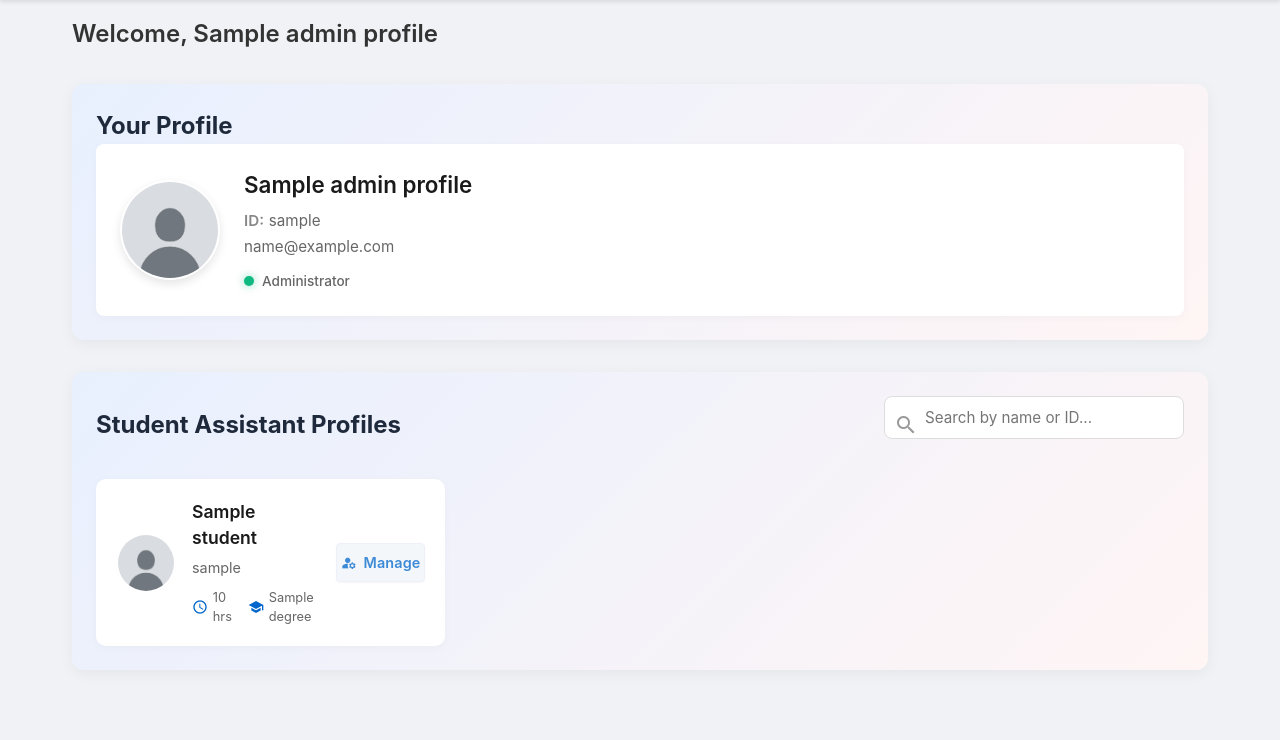
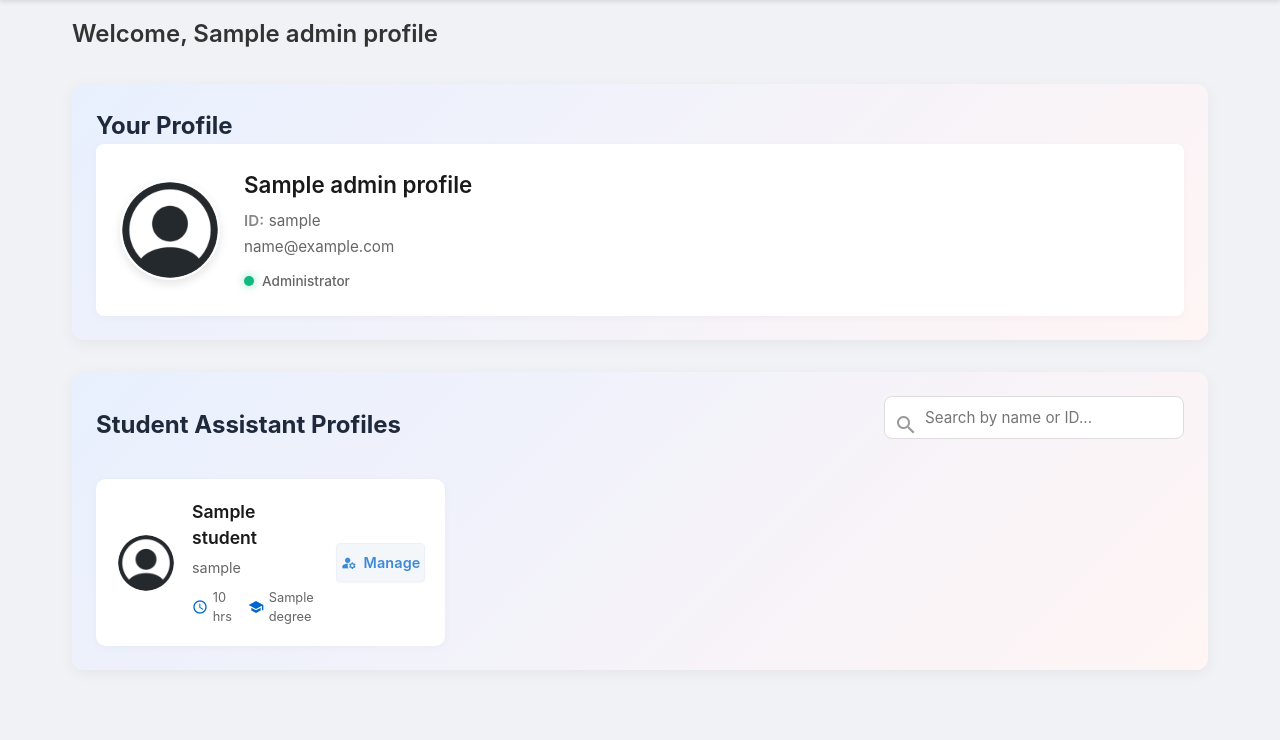
Before and after one commit to firepenguindisopanda/INFO3604-help-desk-rostering, a Flask app: template App/templates/admin/profile/index.html in a window 1280 px wide. Shown: the part 73-813 px from the top of the page. Run offline with Flask 3, Linux system fonts and the light colour scheme; the template is opened without the code that fills it: most values are stand-ins (such as "Sample title", 1, 10 or a date in 2020).

Commit message:
New Avatar

```diff
--- a/App/controllers/request.py
+++ b/App/controllers/request.py
@@ -26,7 +26,7 @@ def get_all_requests():
             "name": student.get_name(),
             "role": "Student Assistant",
             "id_number": student.username,
-            "image": "/static/images/DefaultAvatar.jpg",
+            "image": "/static/images/DefaultAvatar.png",
             "requests": []
         }
 
--- a/App/controllers/tracking.py
+++ b/App/controllers/tracking.py
@@ -82,7 +82,7 @@ def get_all_assistant_stats():
             stats.append({
                 'id': assistant.username,
                 'name': student.get_name(),
-                'image': '/static/images/DefaultAvatar.jpg',
+                'image': '/static/images/DefaultAvatar.png',
                 'semester_attendance': f"{assistant_stats['semester']['hours']:.1f}",
                 'week_attendance': f"{assistant_stats['weekly']['hours']:.1f}"
             })
@@ -228,7 +228,7 @@ def get_shift_attendance_records(shift_id=None, date_range=None):
             record = {
                 'staff_id': entry.username,
                 'staff_name': student.get_name(),
-                'image': '/static/images/DefaultAvatar.jpg',
+                'image': '/static/images/DefaultAvatar.png',
                 'date': entry.clock_in.strftime('%m-%d-%y') if entry.clock_in else 'ABSENT',
                 'day': entry.clock_in.strftime('%A') if entry.clock_in else 'ABSENT',
                 'login_time': entry.clock_in.strftime('%I:%M%p') if entry.clock_in else 'ABSENT',
--- a/App/templates/admin/profile/index.html
+++ b/App/templates/admin/profile/index.html
@@ -13,7 +13,7 @@
     <h2>Your Profile</h2>
     <div class="profile-info">
         <div class="profile-avatar">
-            <img src="{{ url_for('static', filename='images/DefaultAvatar.jpg') }}" alt="{{ admin_profile.name }}" class="avatar avatar-lg">
+            <img src="{{ url_for('static', filename='images/DefaultAvatar.png') }}" alt="{{ admin_profile.name }}" class="avatar avatar-lg">
             <div class="avatar-overlay">
                 <span class="material-icons">photo_camera</span>
             </div>
@@ -48,7 +48,7 @@
         {% for student in students %}
         <div class="staff-item" data-username="{{ student.username }}">
             <div class="staff-avatar">
-                <img src="{{ url_for('static', filename='images/DefaultAvatar.jpg') }}" alt="{{ student.name }}" class="avatar avatar-sm">
+                <img src="{{ url_for('static', filename='images/DefaultAvatar.png') }}" alt="{{ student.name }}" class="avatar avatar-sm">
             </div>
             <div class="staff-info">
                 <h4 class="staff-name">{{ student.name }}</h4>
--- a/App/templates/admin/profile/staff_profile.html
+++ b/App/templates/admin/profile/staff_profile.html
@@ -11,7 +11,7 @@
 <div class="staff-profile-card">
     <div class="profile-header">
         <div class="profile-avatar">
-            <img src="{{ url_for('static', filename='images/DefaultAvatar.jpg') }}" alt="{{ profile.name }}" width="120" height="120">
+            <img src="{{ url_for('static', filename='images/DefaultAvatar.png') }}" alt="{{ profile.name }}" width="120" height="120">
         </div>
         <div class="profile-info">
             <h1 class="profile-name">{{ profile.name }}</h1>
--- a/App/templates/volunteer/profile/index.html
+++ b/App/templates/volunteer/profile/index.html
@@ -24,7 +24,7 @@
     <!-- Profile Information Section -->
     <div class="profile-info-section">
         <div class="profile-image">
-            <img src="{{ user.image_url|default(url_for('static', filename='images/DefaultAvatar.jpg')) }}" alt="Profile Image" id="profileDisplayImage">
+            <img src="{{ user.image_url|default(url_for('static', filename='images/DefaultAvatar.png')) }}" alt="Profile Image" id="profileDisplayImage">
         </div>
 
         <div class="profile-details">
```
Also changed, not shown: App/static/images/DefaultAvatar.jpg (deleted), App/static/images/DefaultAvatar.png (added).
